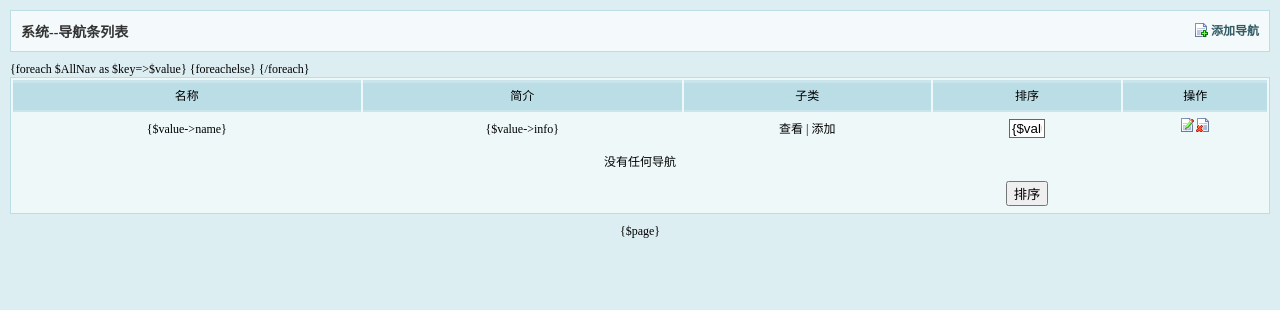
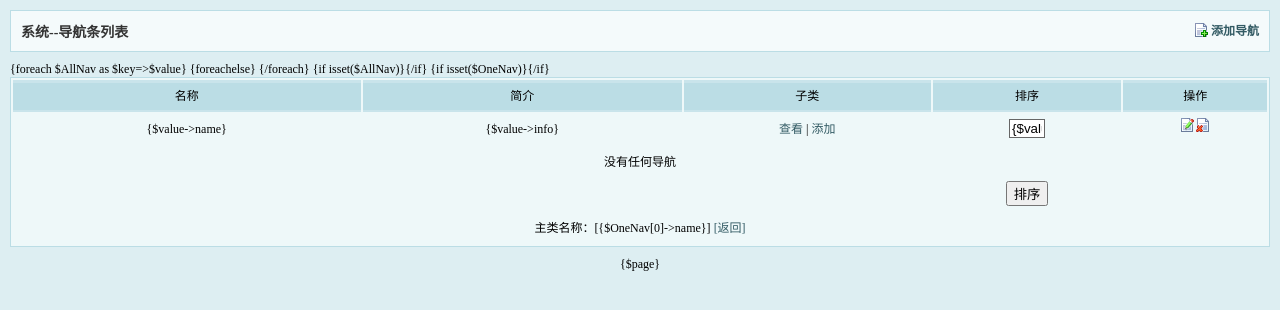
Before and after one commit to 156248605/test, a PHP site: page /view/admin/nav/show.html in a window 1280 px wide. Shown: the top 310 px of the page. Run offline with PHP 8.4, Linux system fonts and the light colour scheme.

Commit message:
2.4.5(2.4最终版)
添加子类导航

```diff
--- a/controller/NavAction.class.php
+++ b/controller/NavAction.class.php
@@ -14,13 +14,15 @@
     }
     public  function  index(){
         parent::page();
+        if(isset($_GET['sid'])) $this->_tpl->assign('OneNav',$this->_model->findOne());
         $this->_tpl->assign('AllNav',$this->_model->findAll());
         $this->_tpl->display(SMARTY_ADMIN.'nav/show.html');
     }
 
     public  function  add(){
         if (isset($_POST['send']))$this->_model->add(Request::getInstance($this->_model,$this->_check))?Redirect::getInstance($this->_tpl)->succ('?a=nav','导航新增成功！'): Redirect::getInstance($this->_tpl)->error('导航新增失败!');
-        $this->_tpl->display(SMARTY_ADMIN.'nav/add.html');
+        if (isset($_GET['id'])) $this->_tpl->assign('OneNav',$this->_model->findOne());
+        $this->_tpl->display(SMARTY_ADMIN . 'nav/add.html');
     }
     public function update(){
         if (isset($_POST['send'])) $this->_model->update() ? $this->_redirect->succ(Tool::getPrevPage(), '管理员修改成功！') : $this->_redirect->error('管理员修改失败！');
--- a/view/admin/nav/add.html
+++ b/view/admin/nav/add.html
@@ -12,7 +12,9 @@
 <h2><a href="?a=nav">返回导航条列表</a>系统 -- 添加导航</h2>
 <form method="post" action="?a=nav&m=add">
     <input type="hidden" name="flag" id="flag" />
+    <input type="hidden" name="sid" value="{$OneNav[0]->id}" />
     <dl class="form">
+        {if isset($OneNav)}<dd>主类名称：{$OneNav[0]->name}</dd>{/if}
         <dd>名 称：<input type="text" name="name" class="text" /> ( * 2-4位之间 )</dd>
         <dd><span class="middle">简 介：</span><textarea id="info" name="info"></textarea><span class="middle">( *200位以内)</span></dd>
         <dd><input type="submit" name="send" value="新增导航条" class="submit" /></dd>
--- a/view/admin/nav/show.html
+++ b/view/admin/nav/show.html
@@ -14,11 +14,12 @@
     <table>
         <tr><th>名称</th><th>简介</th><th>子类</th><th>排序</th><th>操作</th></tr>
         {foreach $AllNav as $key=>$value}
-        <tr><td>{$value->name}</td><td>{$value->info}</td><td>查看 | 添加</td><td><input type="text" name="sort[{$value->id}]" class="sort" value="{$value->sort}" /></td><td><a href="?a=nav&m=update&id={$value->id}"><img src="view/admin/images/edit.gif" alt="编辑" title="编辑" /></a><a href="?a=nav&m=delete&id={$value->id}" onclick="return confirm('你真的要删除这个导航吗？') ? true : false"><img src="view/admin/images/drop.gif" alt="删除" title="删除" /></a></td></tr>
+        <tr><td>{$value->name}</td><td>{$value->info}</td><td><a href="?a=nav&sid={$value->id}">查看</a> | <a href="?a=nav&m=add&id={$value->id}">添加</a></td><td><input type="text" name="sort[{$value->id}]" class="sort" value="{$value->sort}" /></td><td><a href="?a=nav&m=update&id={$value->id}"><img src="view/admin/images/edit.gif" alt="编辑" title="编辑" /></a><a href="?a=nav&m=delete&id={$value->id}" onclick="return confirm('你真的要删除这个导航吗？') ? true : false"><img src="view/admin/images/drop.gif" alt="删除" title="删除" /></a></td></tr>
         {foreachelse}
         <tr><td colspan="5">没有任何导航</td></tr>
         {/foreach}
-       <tr><td></td><td></td><td></td><td><input type="submit" name="send" value="排序" /></td><td></td></tr>
+        {if isset($AllNav)}<tr><td></td><td></td><td></td><td><input type="submit" name="send" value="排序" /></td><td></td></tr>{/if}
+        {if isset($OneNav)}<tr><td colspan="5">主类名称：[{$OneNav[0]->name}] <a href="?a=nav">[返回]</a></td></tr>{/if}
     </table>
     </form>
 </div>
--- a/view/admin/style/basic.css
+++ b/view/admin/style/basic.css
@@ -26,6 +26,17 @@
     float:right;
     background:url(../images/add.gif) no-repeat left center;
     padding:0 0 0 18px;
+}
+a{
+    text-decoration: none;
+    color:#335B64;
+    font-size: 12px;
+}
+a:hover{
+    color: #f60;
+    text-decoration:underline ;
+
+
 }
 h2 a:hover {
     color:#f60;
```
Also changed, not shown: model/NavModel.class.php (+6 -1 lines).
